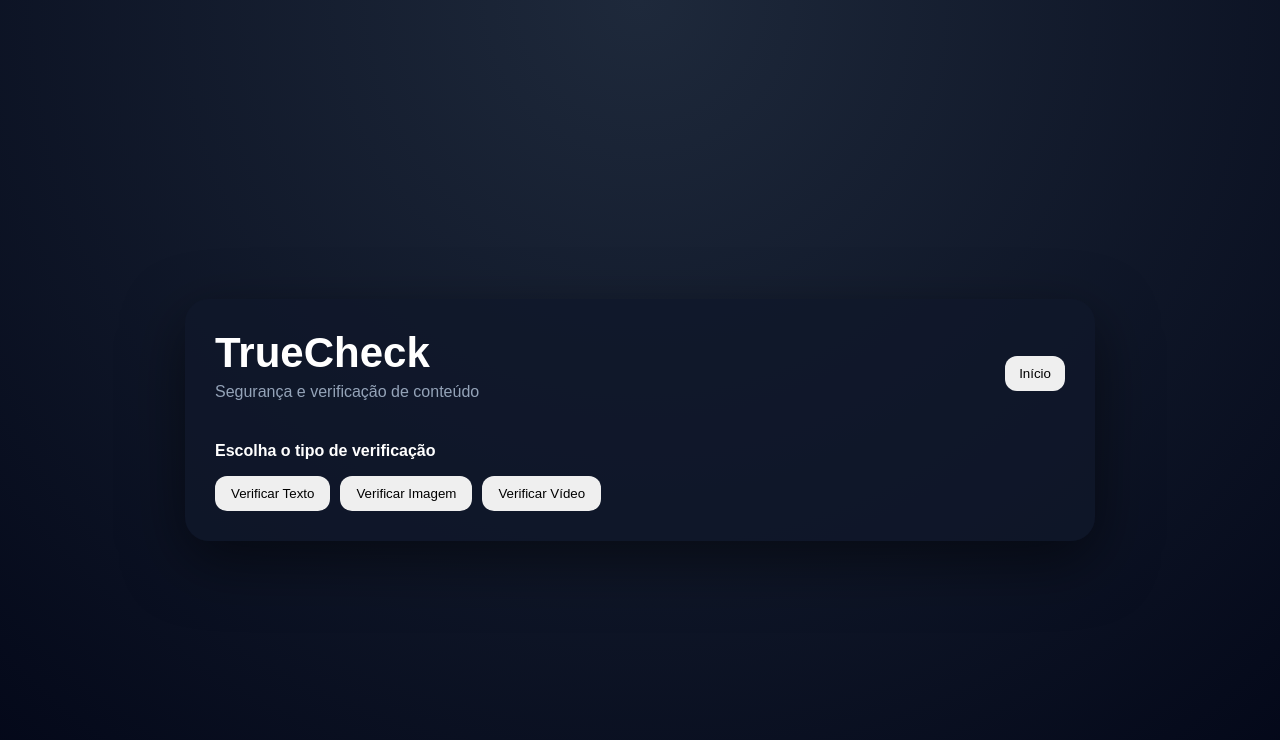
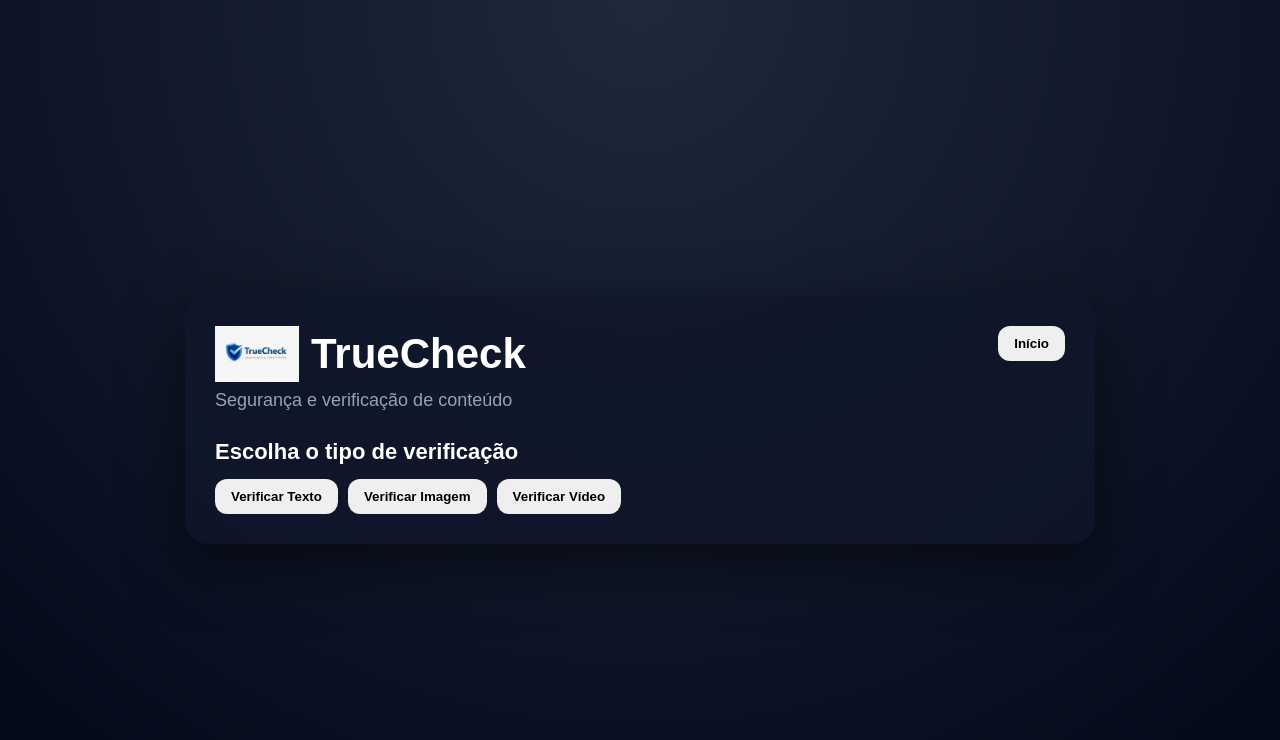
Before and after one commit to jbenhor-bot/truecheck, a Next.js app: page / in a window 1280 px wide. Shown: the top 740 px of the page. Built offline with nearby package versions, Linux system fonts and the light colour scheme.

Commit message:
Update page.js

```diff
--- a/app/page.js
+++ b/app/page.js
@@ -3,46 +3,43 @@
 import { useState } from "react";
 
 export default function Home() {
-
   const [mode, setMode] = useState("");
   const [text, setText] = useState("");
   const [result, setResult] = useState(null);
 
   async function analyzeText() {
-
     if (!text.trim()) {
       setResult({
         classification: "Nenhum texto inserido",
         summary: "Cole um texto para iniciar a verificação.",
-        recommendation: "Adicionar conteúdo para análise."
+        recommendation: "Adicionar conteúdo para análise.",
       });
       return;
     }
 
     try {
-
       const response = await fetch("/api/analyze-text", {
         method: "POST",
         headers: {
-          "Content-Type": "application/json"
+          "Content-Type": "application/json",
         },
-        body: JSON.stringify({ text })
+        body: JSON.stringify({ text }),
       });
 
       const data = await response.json();
 
-      setResult(data);
-
+      setResult({
+        classification: data.classification || "Análise recebida",
+        summary: data.summary || "IA analisou o texto.",
+        recommendation: data.recommendation || "Consultar fontes confiáveis.",
+      });
     } catch (error) {
-
       setResult({
         classification: "Erro",
         summary: "Não foi possível conectar com a IA.",
-        recommendation: "Tente novamente."
+        recommendation: "Tente novamente.",
       });
-
     }
-
   }
 
   function reset() {
@@ -51,123 +48,116 @@ export default function Home() {
     setResult(null);
   }
 
+  const buttonStyle = {
+    padding: "10px 16px",
+    borderRadius: 12,
+    border: "none",
+    cursor: "pointer",
+    fontWeight: 600,
+  };
+
   return (
-    <main style={{
+    <main
+      style={{
         minHeight: "100vh",
         display: "flex",
         justifyContent: "center",
         alignItems: "center",
         background: "radial-gradient(circle at top, #1e293b, #020617)",
-      fontFamily: "Arial",
+        fontFamily: "Arial, sans-serif",
         color: "white",
-      padding: 20
-    }}>
-
-      <div style={{
+        padding: 20,
+      }}
+    >
+      <div
+        style={{
           width: "100%",
           maxWidth: 850,
-        background: "rgba(15,23,42,0.8)",
+          background: "rgba(15,23,42,0.82)",
           borderRadius: 24,
           padding: 30,
-        boxShadow: "0 20px 60px rgba(0,0,0,0.5)"
-      }}>
-
-        <div style={{
+          boxShadow: "0 20px 60px rgba(0,0,0,0.5)",
+        }}
+      >
+        <div
+          style={{
             display: "flex",
             justifyContent: "space-between",
-          alignItems: "center"
-        }}>
+            alignItems: "flex-start",
+            gap: 16,
+            flexWrap: "wrap",
+          }}
+        >
+          <div>
+            <div
+              style={{
+                display: "flex",
+                alignItems: "center",
+                gap: 12,
+              }}
+            >
+              <img
+                src="/logo.png"
+                alt="Logo TrueCheck"
+                style={{
+                  height: 56,
+                  width: "auto",
+                  display: "block",
+                }}
+              />
 
-          <div>
-
-            <h1 style={{
+              <h1
+                style={{
                   margin: 0,
                   fontSize: 42,
-              fontWeight: 700
-            }}>
+                  fontWeight: 700,
+                }}
+              >
                 TrueCheck
               </h1>
+            </div>
 
-            <p style={{
+            <p
+              style={{
                 color: "#94a3b8",
-              marginTop: 6
-            }}>
+                marginTop: 8,
+                marginBottom: 0,
+                fontSize: 18,
+              }}
+            >
               Segurança e verificação de conteúdo
             </p>
-
           </div>
 
-          <button
-            onClick={reset}
-            style={{
-              padding: "10px 14px",
-              borderRadius: 12,
-              border: "none",
-              cursor: "pointer"
-            }}
-          >
+          <button onClick={reset} style={buttonStyle}>
             Início
           </button>
-
         </div>
 
         {!mode && (
-
-          <div style={{ marginTop: 25 }}>
-
-            <p style={{ fontWeight: 700 }}>
+          <div style={{ marginTop: 28 }}>
+            <p style={{ fontWeight: 700, fontSize: 22, marginBottom: 14 }}>
               Escolha o tipo de verificação
             </p>
 
-            <div style={{
-              display: "flex",
-              gap: 10,
-              marginTop: 10
-            }}>
-
+            <div style={{ display: "flex", gap: 10, flexWrap: "wrap" }}>
               <button
                 onClick={() => setMode("text")}
-                style={{
-                  padding: "10px 16px",
-                  borderRadius: 12,
-                  border: "none",
-                  cursor: "pointer"
-                }}
+                style={buttonStyle}
               >
                 Verificar Texto
               </button>
 
-              <button
-                style={{
-                  padding: "10px 16px",
-                  borderRadius: 12,
-                  border: "none"
-                }}
-              >
-                Verificar Imagem
-              </button>
+              <button style={buttonStyle}>Verificar Imagem</button>
 
-              <button
-                style={{
-                  padding: "10px 16px",
-                  borderRadius: 12,
-                  border: "none"
-                }}
-              >
-                Verificar Vídeo
-              </button>
-
+              <button style={buttonStyle}>Verificar Vídeo</button>
             </div>
-
           </div>
-
         )}
 
         {mode === "text" && (
-
-          <div style={{ marginTop: 25 }}>
-
-            <h2>Verificar Texto</h2>
+          <div style={{ marginTop: 28 }}>
+            <h2 style={{ fontSize: 36, marginBottom: 16 }}>Verificar Texto</h2>
 
             <textarea
               rows={8}
@@ -176,30 +166,26 @@ export default function Home() {
               placeholder="Cole aqui a notícia ou texto..."
               style={{
                 width: "100%",
-                padding: 12,
+                padding: 14,
                 borderRadius: 12,
                 border: "1px solid #374151",
                 background: "#020617",
                 color: "white",
-                marginTop: 10
+                marginTop: 10,
+                fontSize: 18,
+                boxSizing: "border-box",
               }}
             />
 
-            <div style={{
+            <div
+              style={{
                 display: "flex",
                 gap: 10,
-              marginTop: 12
-            }}>
-
-              <button
-                onClick={analyzeText}
-                style={{
-                  padding: "10px 16px",
-                  borderRadius: 12,
-                  border: "none",
-                  cursor: "pointer"
+                marginTop: 14,
+                flexWrap: "wrap",
               }}
             >
+              <button onClick={analyzeText} style={buttonStyle}>
                 Verificar
               </button>
 
@@ -208,29 +194,23 @@ export default function Home() {
                   setText("");
                   setResult(null);
                 }}
-                style={{
-                  padding: "10px 16px",
-                  borderRadius: 12,
-                  border: "none",
-                  cursor: "pointer"
-                }}
+                style={buttonStyle}
               >
                 Limpar
               </button>
-
             </div>
 
             {result && (
-
-              <div style={{
+              <div
+                style={{
                   marginTop: 20,
                   background: "#020617",
-                padding: 16,
+                  padding: 18,
                   borderRadius: 14,
-                border: "1px solid #374151"
-              }}>
-
-                <h3>Resultado da verificação</h3>
+                  border: "1px solid #374151",
+                }}
+              >
+                <h3 style={{ marginTop: 0 }}>Resultado da verificação</h3>
 
                 <p>
                   <b>Classificação:</b> {result.classification}
@@ -243,17 +223,11 @@ export default function Home() {
                 <p>
                   <b>Recomendação:</b> {result.recommendation}
                 </p>
-
               </div>
-
             )}
-
           </div>
-
         )}
-
       </div>
-
     </main>
   );
 }
```
Lines whose indentation alone changed are shown as unchanged.
